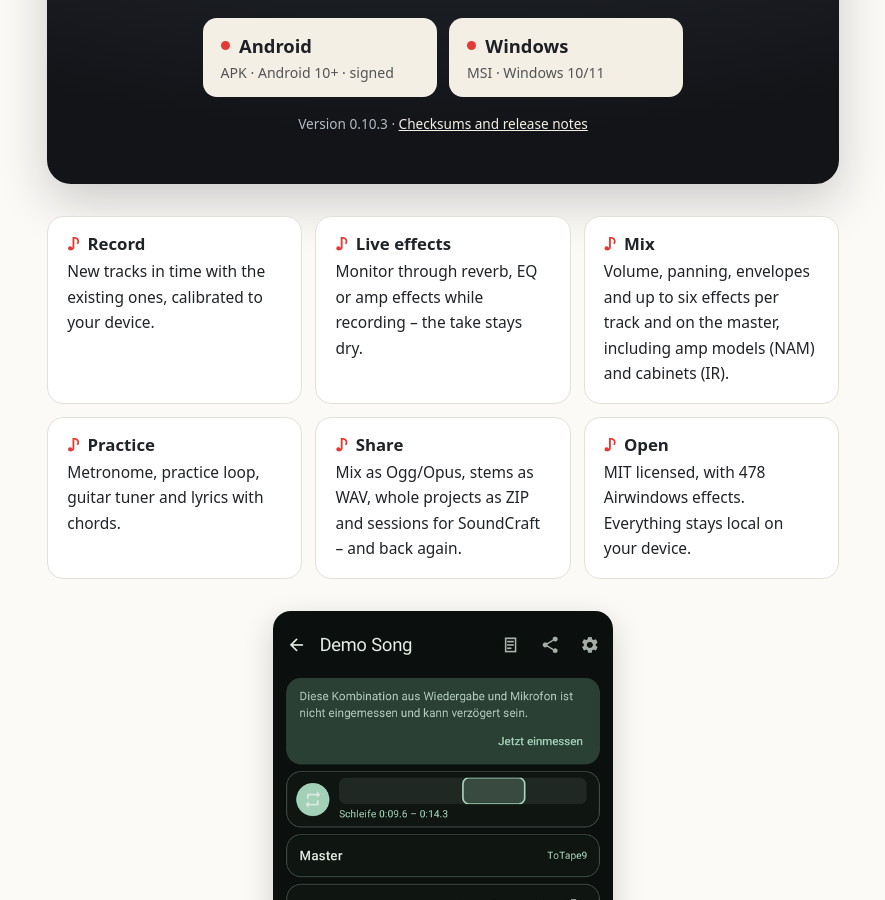
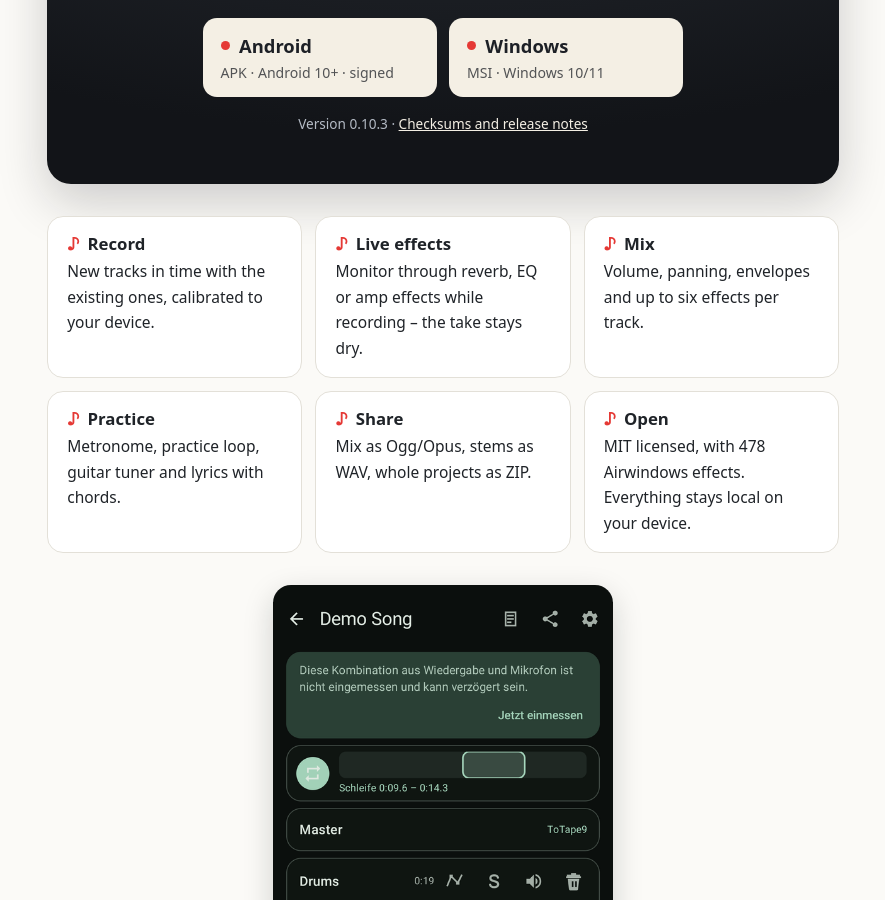
Before and after one commit to bmartensen/my-audio, a Jekyll site: the page built from docs/en/index.md, in a window 1280 px wide and 900 px high, scrolled down 415 px. Shown: the whole window, without its empty margins (197-1082 px from the left). Built offline with Jekyll 4.4.1, drawn with Linux system fonts in a browser that asks for light colours.

Commit message:
Keep the Mix and Share cards on the landing pages general

```diff
--- a/docs/en/index.md
+++ b/docs/en/index.md
@@ -17,9 +17,9 @@ permalink: /en/
 <div class="cards">
   <div class="card"><h3>Record</h3><p>New tracks in time with the existing ones, calibrated to your device.</p></div>
   <div class="card"><h3>Live effects</h3><p>Monitor through reverb, EQ or amp effects while recording – the take stays dry.</p></div>
-  <div class="card"><h3>Mix</h3><p>Volume, panning, envelopes and up to six effects per track and on the master, including amp models (NAM) and cabinets (IR).</p></div>
+  <div class="card"><h3>Mix</h3><p>Volume, panning, envelopes and up to six effects per track.</p></div>
   <div class="card"><h3>Practice</h3><p>Metronome, practice loop, guitar tuner and lyrics with chords.</p></div>
-  <div class="card"><h3>Share</h3><p>Mix as Ogg/Opus, stems as WAV, whole projects as ZIP and sessions for SoundCraft – and back again.</p></div>
+  <div class="card"><h3>Share</h3><p>Mix as Ogg/Opus, stems as WAV, whole projects as ZIP.</p></div>
   <div class="card"><h3>Open</h3><p>MIT licensed, with 478 Airwindows effects. Everything stays local on your device.</p></div>
 </div>
 
```
Also changed, not shown: docs/de/index.md (+2 -2 lines).
